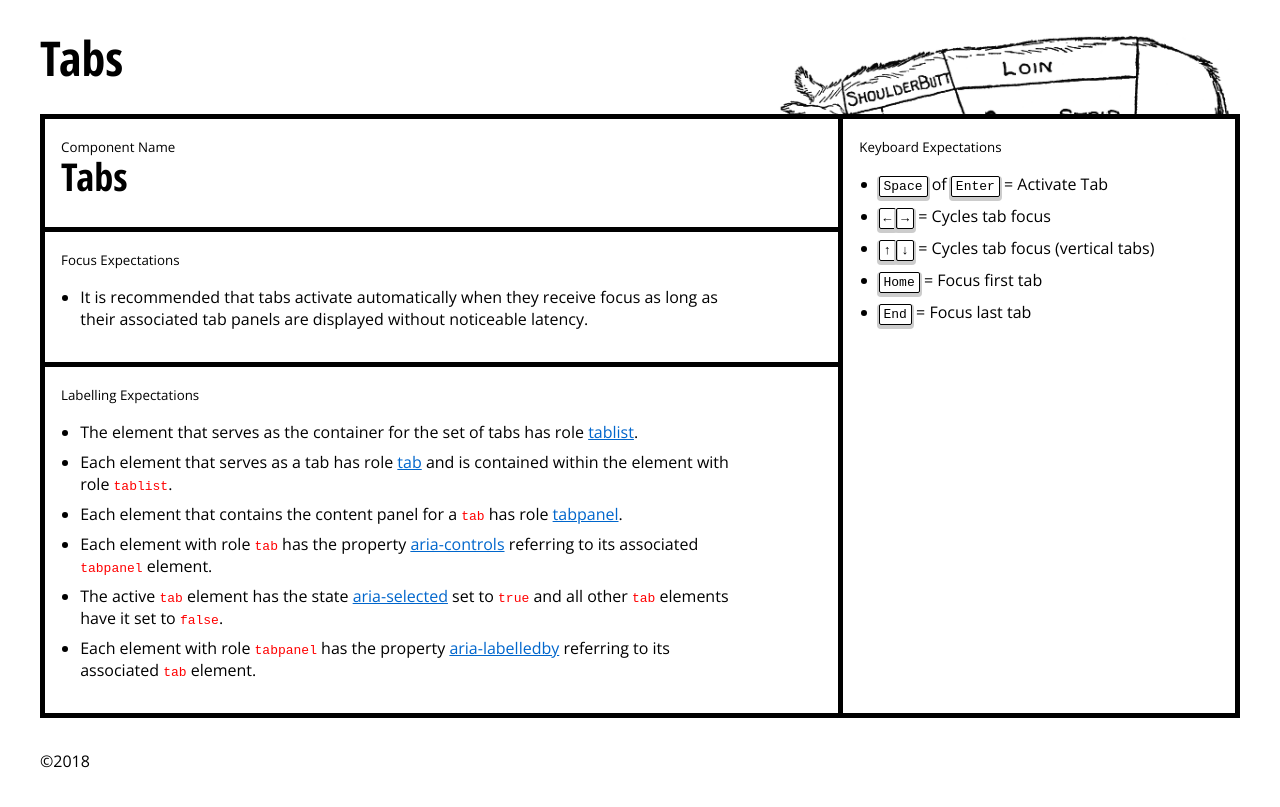
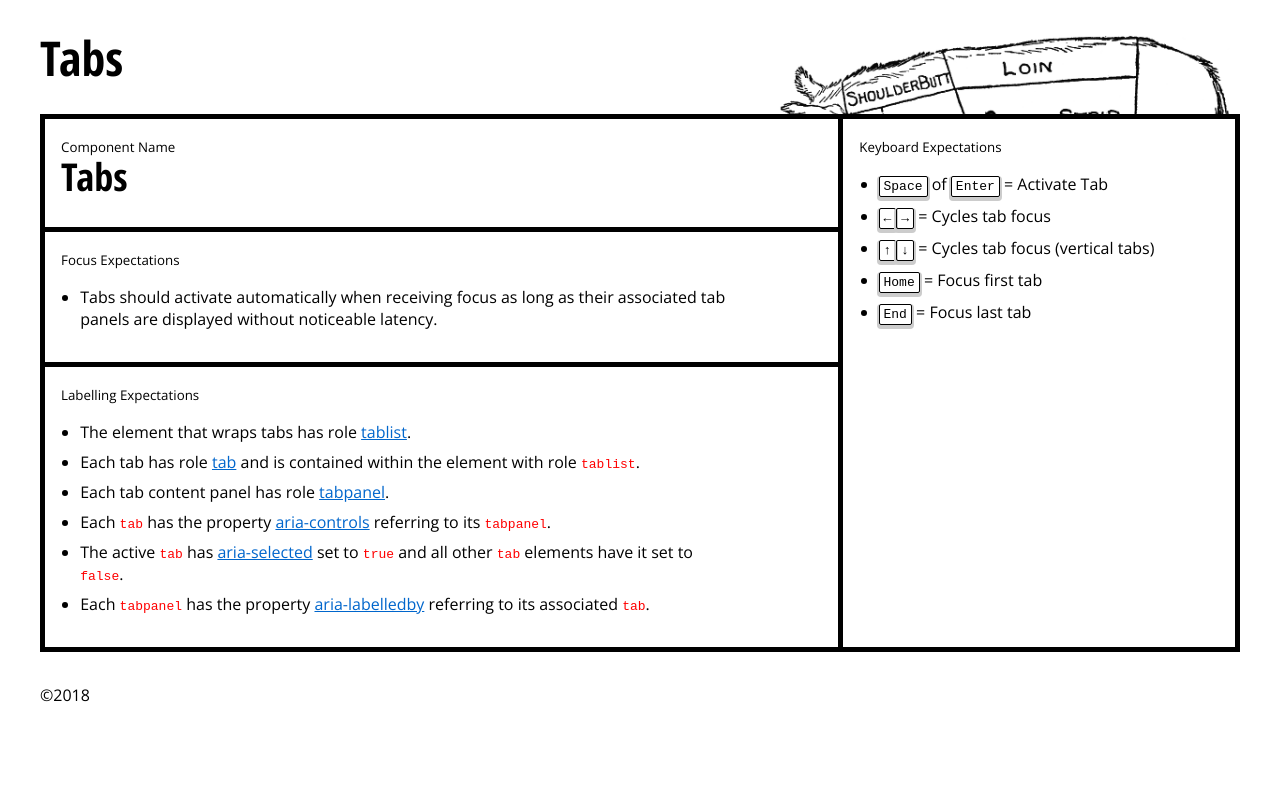
Before and after one commit to davatron5000/a11y-nutrition-cards, a Jekyll site: the page built from _components/tabs.md, in a window 1280 px wide. Shown: the top 807 px of the page. Built offline with Jekyll 4.4.1, drawn with Linux system fonts in a browser that asks for light colours.

Commit message:
Ease tabs language

```diff
--- a/_components/tabs.md
+++ b/_components/tabs.md
@@ -8,12 +8,12 @@ keyboard: |
     - <kbd>Home</kbd> = Focus first tab
     - <kbd>End</kbd> = Focus last tab
 labelling: |
-    - The element that serves as the container for the set of tabs has role  <a class="role-reference" href="https://www.w3.org/TR/wai-aria-1.1/#tablist">tablist</a>.
-    - Each element that serves as a tab has role <a class="role-reference" href="https://www.w3.org/TR/wai-aria-1.1/#tab">tab</a> and is contained within the element with role <code>tablist</code>.
-    - Each element that contains the content panel for a <code>tab</code> has role <a class="role-reference" href="https://www.w3.org/TR/wai-aria-1.1/#tabpanel">tabpanel</a>.
-    - Each element with role <code>tab</code> has the property <a class="property-reference" href="https://www.w3.org/TR/wai-aria-1.1/#aria-controls">aria-controls</a> referring to its associated <code>tabpanel</code> element.
-    - The active <code>tab</code> element has the state <a class="state-reference" href="https://www.w3.org/TR/wai-aria-1.1/#aria-selected">aria-selected</a> set to <code>true</code> and all other <code>tab</code> elements have it set to <code>false</code>.
-    - Each element with role <code>tabpanel</code> has the property <a class="property-reference" href="https://www.w3.org/TR/wai-aria-1.1/#aria-labelledby">aria-labelledby</a> referring to its associated <code>tab</code> element.
+    - The element that wraps tabs has role <a class="role-reference" href="https://www.w3.org/TR/wai-aria-1.1/#tablist">tablist</a>.
+    - Each tab has role <a class="role-reference" href="https://www.w3.org/TR/wai-aria-1.1/#tab">tab</a> and is contained within the element with role <code>tablist</code>.
+    - Each tab content panel has role <a class="role-reference" href="https://www.w3.org/TR/wai-aria-1.1/#tabpanel">tabpanel</a>.
+    - Each `tab` has the property <a class="property-reference" href="https://www.w3.org/TR/wai-aria-1.1/#aria-controls">aria-controls</a> referring to its <code>tabpanel</code>.
+    - The active <code>tab</code> has <a class="state-reference" href="https://www.w3.org/TR/wai-aria-1.1/#aria-selected">aria-selected</a> set to <code>true</code> and all other <code>tab</code> elements have it set to <code>false</code>.
+    - Each <code>tabpanel</code> has the property <a class="property-reference" href="https://www.w3.org/TR/wai-aria-1.1/#aria-labelledby">aria-labelledby</a> referring to its associated <code>tab</code>.
 focus: |
-    - It is recommended that tabs activate automatically when they receive focus as long as their associated tab panels are displayed without noticeable latency.
+    - Tabs should activate automatically when receiving focus as long as their associated tab panels are displayed without noticeable latency.
 ---
```
